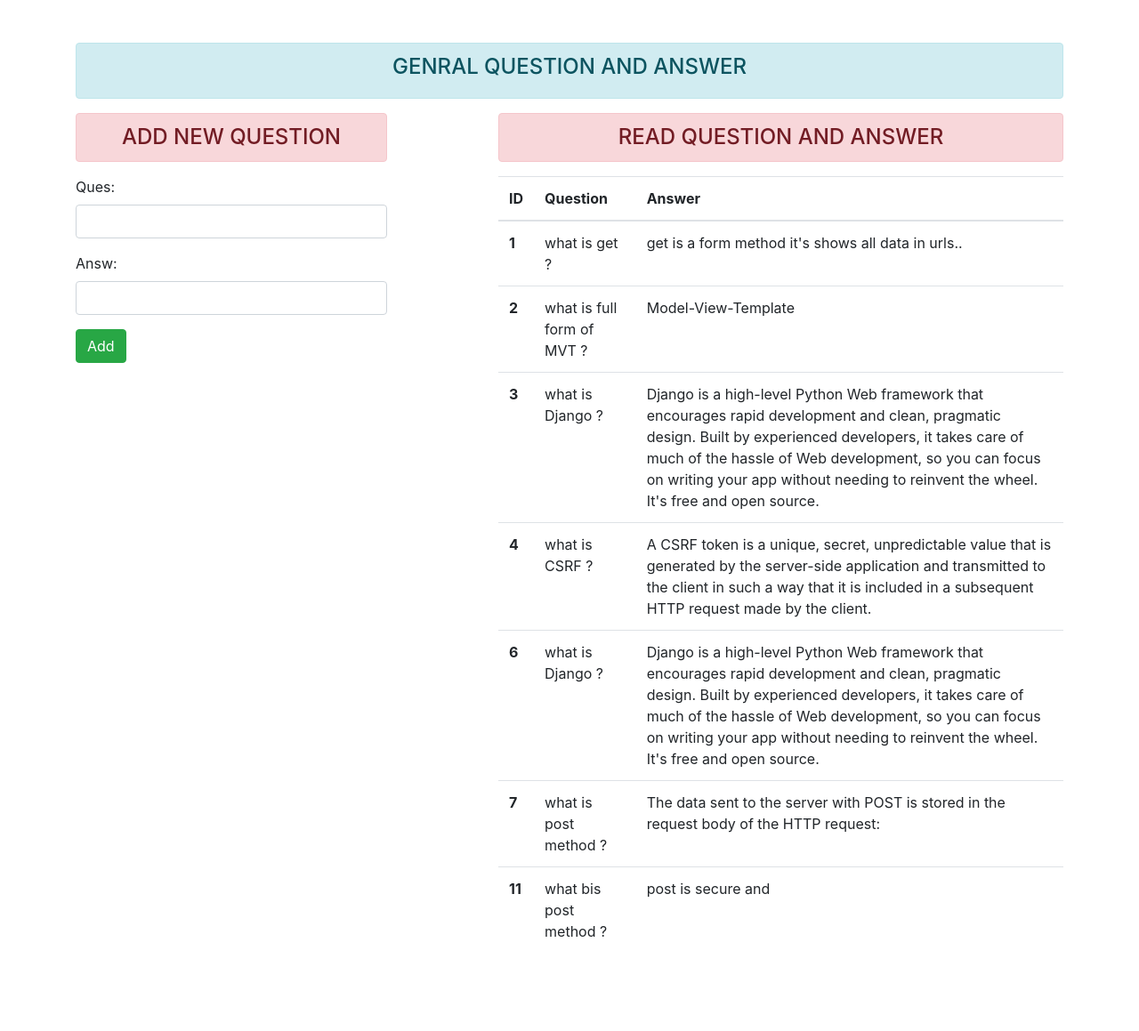
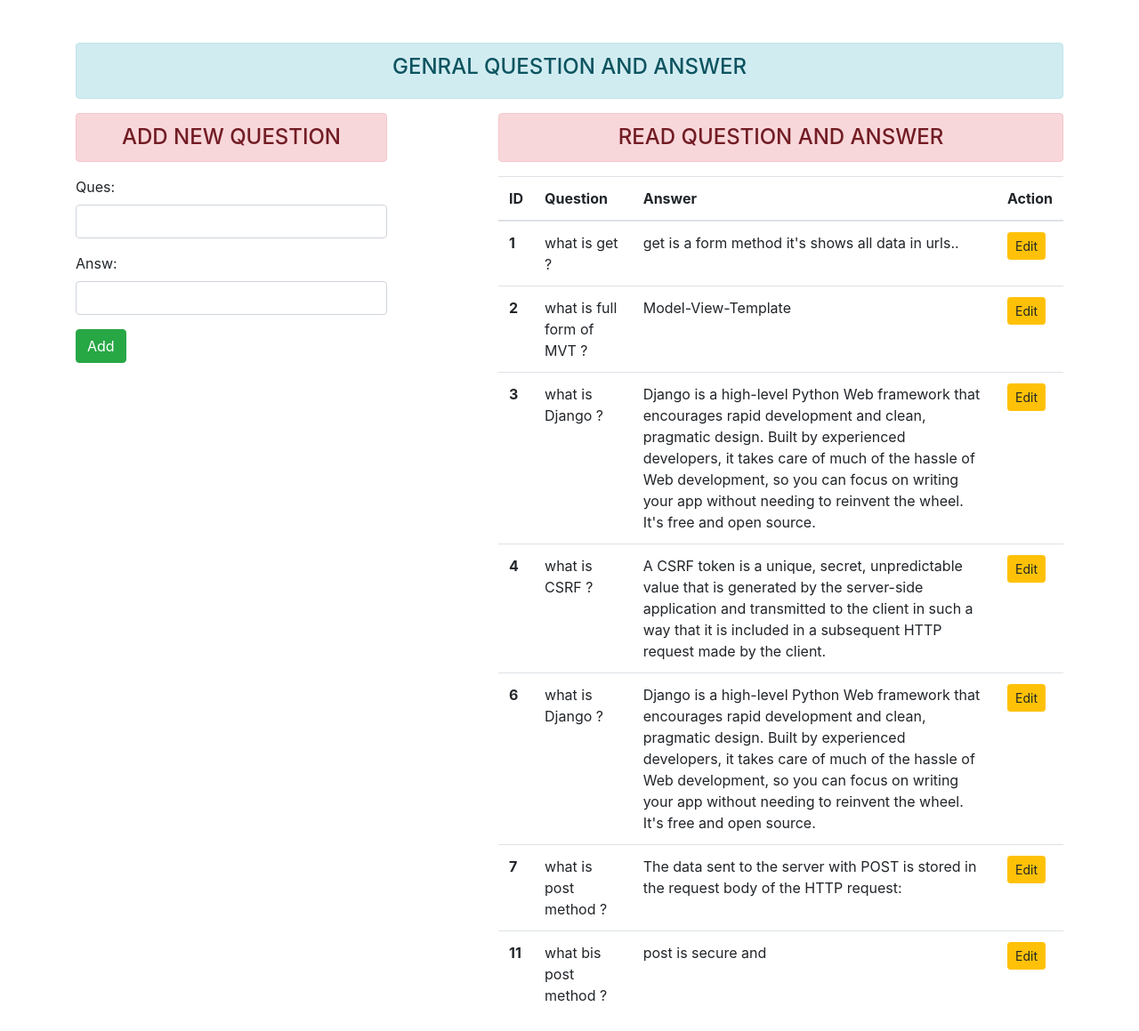
Before and after one commit to Raghu1188/books, a Django app: page / in a window 1280 px wide. Shown: the whole page at 89% size. Before the commit the page ends 1053 px from the top, so only its background shows below. Run offline with Django 3.2, Linux system fonts and the light colour scheme; data comes from the database, SQL or seed files in the repository; some libraries are stand-ins or nearby versions.

Commit message:
working on add features

```diff
--- a/question/templates/question/showquestion.html
+++ b/question/templates/question/showquestion.html
@@ -19,6 +19,7 @@
          <th scope="col">ID</th>
          <th scope="col">Question</th>
          <th scope="col">Answer</th>
+         <th scope="col">Action</th>
        </tr>
      </thead>
      <tbody>
@@ -27,6 +28,9 @@
          <th scope="row">{{st.id}}</th>
          <td>{{st.Ques}}</td>
          <td>{{st.Answ}}</td>
+         <td>
+           <a href="{% url 'updatedata' st.id %}" class="btn btn-warning btn-sm">Edit</a>
+         </td>
        </tr>
       {% endfor %}
      </tbody>
```
